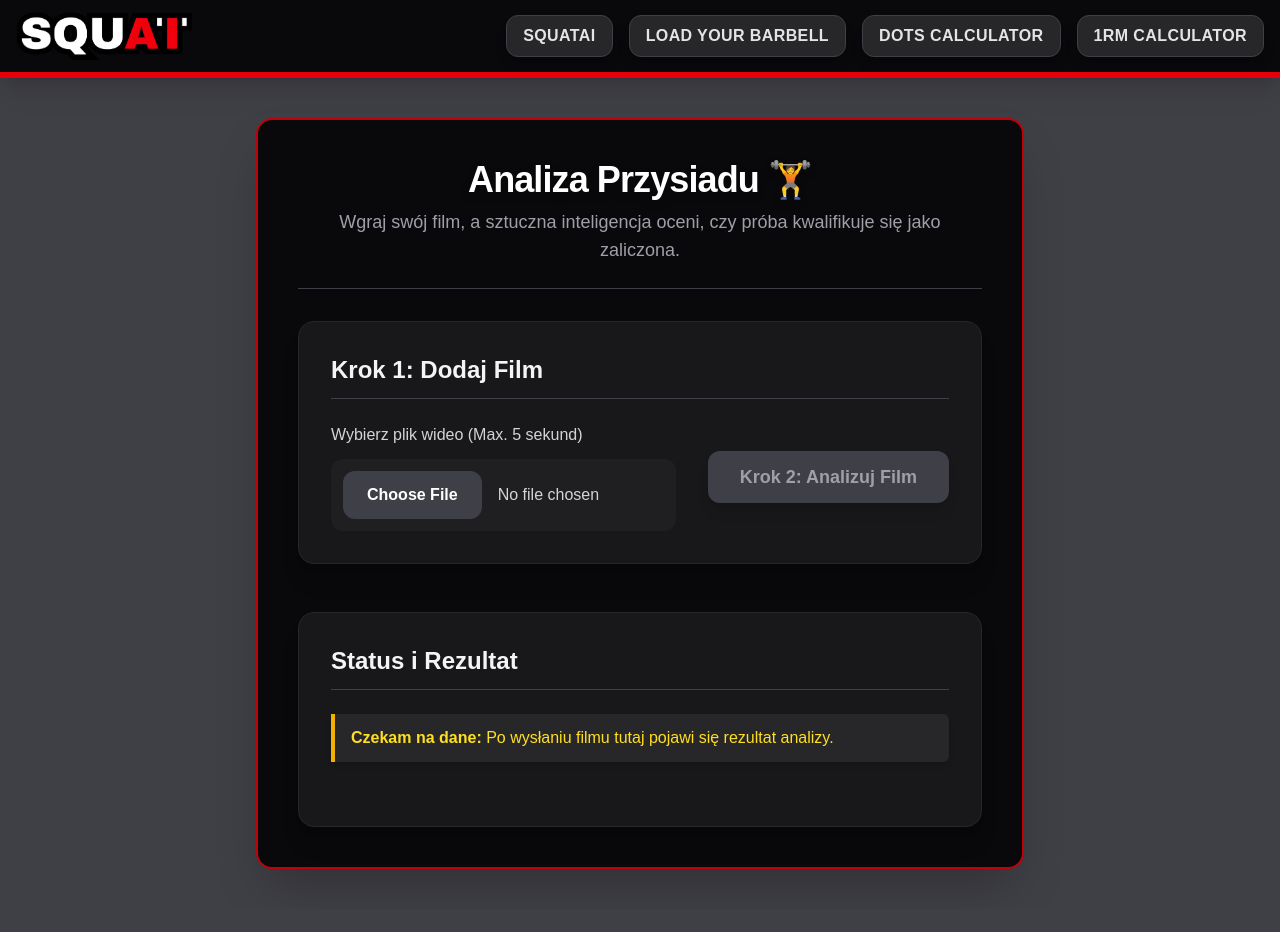
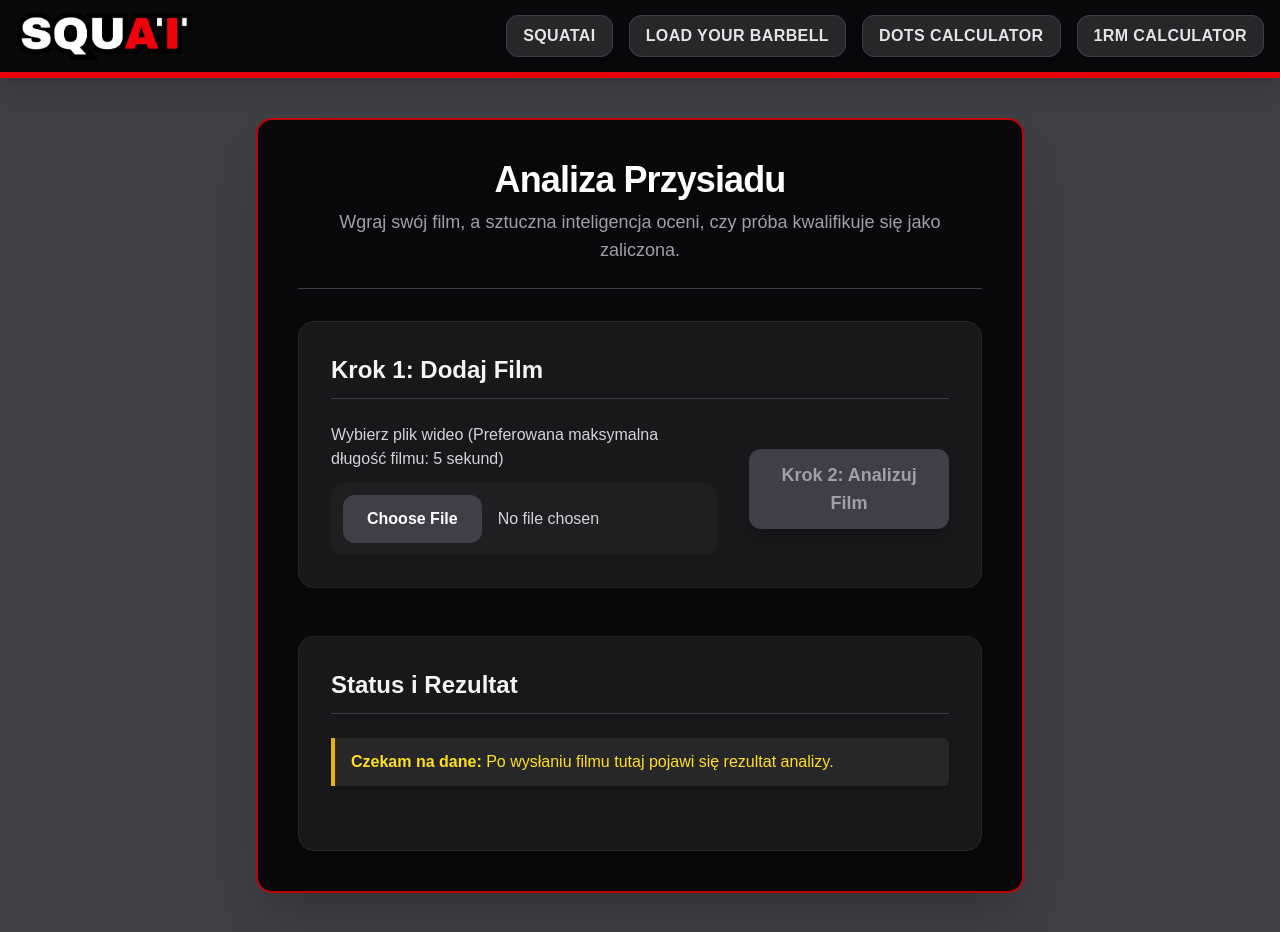
Before and after one commit to gsodag/SquatDepth, a Next.js app in the folder frontend/: page /pages/squatAI in a window 1280 px wide. Before the commit the page ends 909 px from the top, so only its background shows below. Built offline with nearby package versions, Linux system fonts and the light colour scheme.

Commit message:
visual fixes

```diff
--- a/frontend/src/app/components/uploadForm/UploadForm.jsx
+++ b/frontend/src/app/components/uploadForm/UploadForm.jsx
@@ -66,7 +66,7 @@ function UploadForm(){
 
             <header className="mb-8 pb-6 border-b border-zinc-700 text-center">
                 <h2 className="text-4xl font-extrabold text-white tracking-tight drop-shadow-lg mb-2">
-                    Analiza Przysiadu 🏋️
+                    Analiza Przysiadu
                 </h2>
                 <p className="text-zinc-400 text-lg">
                     Wgraj swój film, a sztuczna inteligencja oceni, czy próba kwalifikuje się jako zaliczona.
@@ -82,7 +82,7 @@ function UploadForm(){
 
                     <div className="flex-grow">
                         <label className="block text-base font-medium text-zinc-300 mb-3">
-                            Wybierz plik wideo (Max. 5 sekund)
+                            Wybierz plik wideo (Preferowana maksymalna długość filmu: 5 sekund)
                         </label>
                         <input
                             type="file"
@@ -133,13 +133,13 @@ function UploadForm(){
                 <div className="space-y-6">
                     {loading && (
                         <div className="p-6 text-center text-zinc-300 bg-zinc-700 rounded-lg shadow-md border border-zinc-600">
-                            <p className="font-medium text-xl">⏳ Przetwarzanie filmu... Proszę czekać.</p>
+                            <p className="font-medium text-xl">Przetwarzanie filmu... Proszę czekać.</p>
                         </div>
                     )}
 
                     {error && (
                         <div className="p-6 bg-red-800 text-white border border-red-600 rounded-lg flex items-center shadow-lg">
-                            <span className="text-3xl mr-4">❌</span>
+                            <span className="text-3xl mr-4"></span>
                             <p className="font-medium text-xl">Błąd przesyłania: **{error}**</p>
                         </div>
                     )}
@@ -147,7 +147,7 @@ function UploadForm(){
                     {result && (
                         <div className={`mt-6 p-10 border-2 rounded-xl text-center shadow-2xl ${resultClass}`}>
                             <h3 className="text-5xl font-extrabold mb-3 animate-pulse">
-                                {result === "PASS" ? "✅ RUCH ZALICZONY!" : "❌ RUCH NIEZALICZONY"}
+                                {result === "PASS" ? "PRZYSIAD ZALICZONY!" : "PRZYSIAD NIEZALICZONY"}
                             </h3>
                             <p className="text-2xl font-medium">Oficjalny wynik analizy AI: <strong className="uppercase">{result}</strong></p>
                         </div>
```
